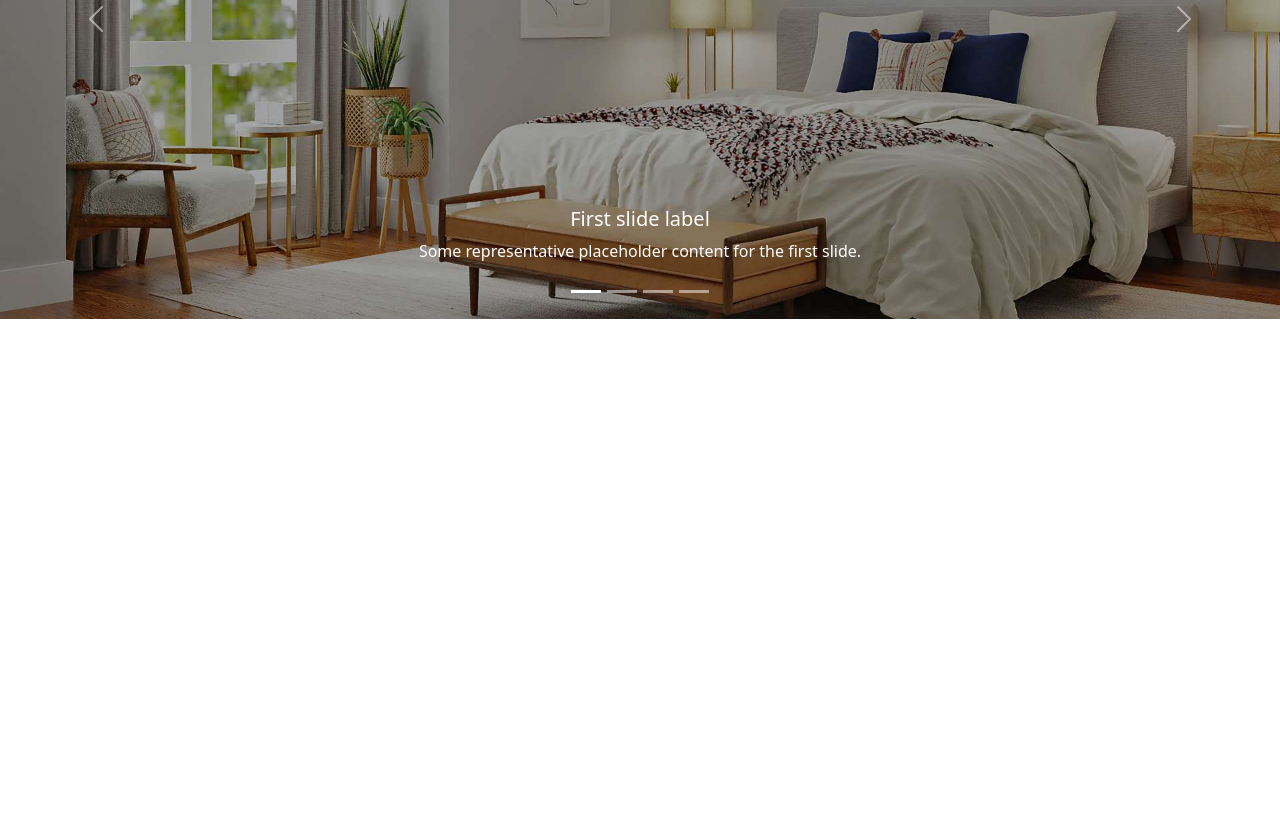
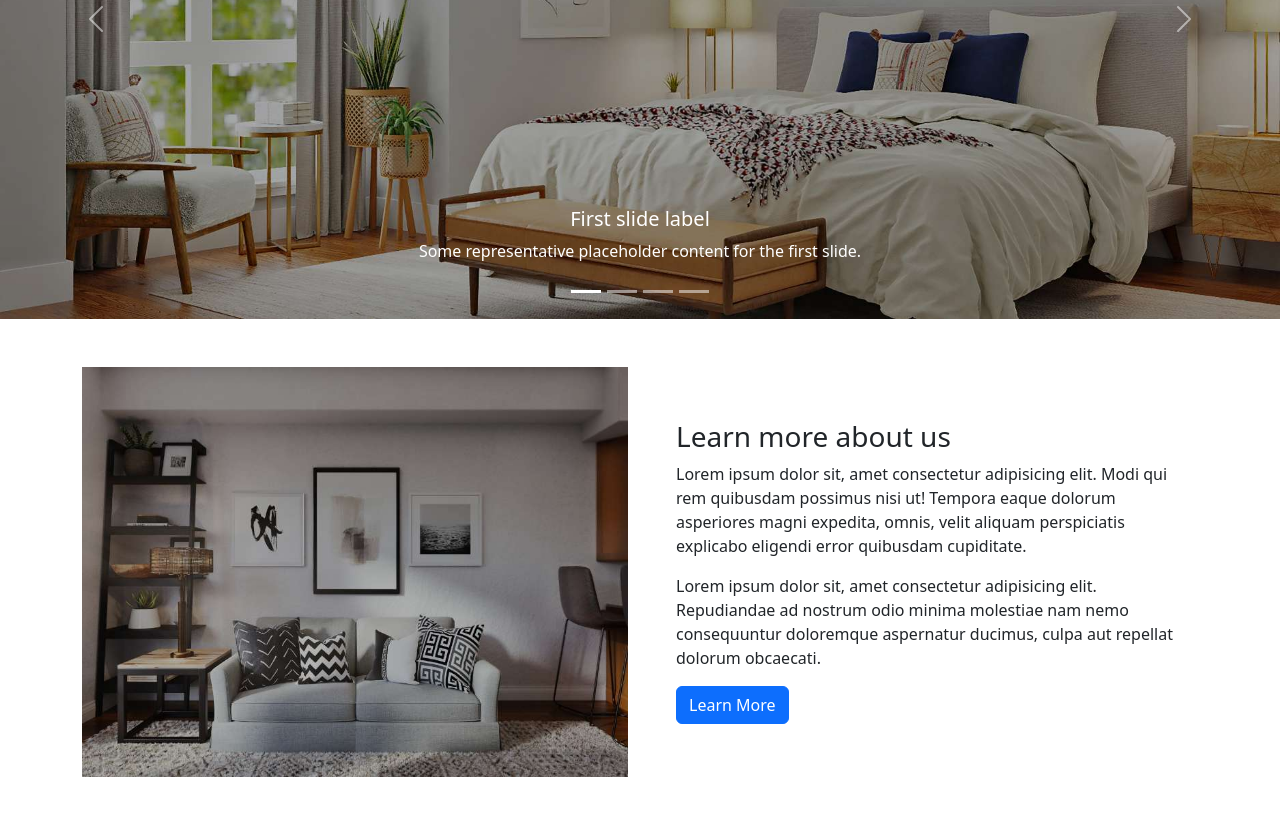
Before and after one commit to DIPENDU100/bd-builders, a plain HTML site: page index.html in a window 1280 px wide. Shown: the part 369-1194 px from the top of the page. Before the commit the page ends 800 px from the top, so only its background shows below. Drawn offline with nearby package versions, Linux system fonts and the light colour scheme.

Commit message:
about area completed

```diff
--- a/index.html
+++ b/index.html
@@ -80,6 +80,30 @@
             </button>
           </div>
         </div>
+
+         <!-- About area -->
+      <div class="about-area py-5">
+        <div class="container">
+          <div class="row">
+            <div class="col-lg-6">
+              <div class="about-image">
+                <img class="w-100" src="image/about.jpg" alt="about image">
+              </div>
+            </div>
+              <div class="col-lg-6 d-flex align-items-center">
+                <div class="about-text ps-lg-4 pt-4 pt-lg-0">
+                  <h3>Learn more about us</h3>
+                  <p>Lorem ipsum dolor sit, amet consectetur adipisicing elit. Modi qui rem quibusdam possimus nisi ut! Tempora eaque dolorum asperiores magni expedita, omnis, velit aliquam perspiciatis explicabo eligendi error quibusdam cupiditate.
+                  </p>
+                  <p>Lorem ipsum dolor sit, amet consectetur adipisicing elit. Repudiandae ad nostrum odio minima molestiae nam nemo consequuntur doloremque aspernatur ducimus, culpa aut repellat dolorum obcaecati.
+                  </p>
+                  <button type="button" class="btn btn-primary">Learn More</button>
+                </div>
+              </div>
+          </div>
+        </div>
+      </div>
+        </main>
     <script src="https://cdn.jsdelivr.net/npm/bootstrap@5.2.2/dist/js/bootstrap.bundle.min.js" integrity="sha384-OERcA2EqjJCMA+/3y+gxIOqMEjwtxJY7qPCqsdltbNJuaOe923+mo//f6V8Qbsw3" crossorigin="anonymous"></script>
   </body>
 </html>
```
